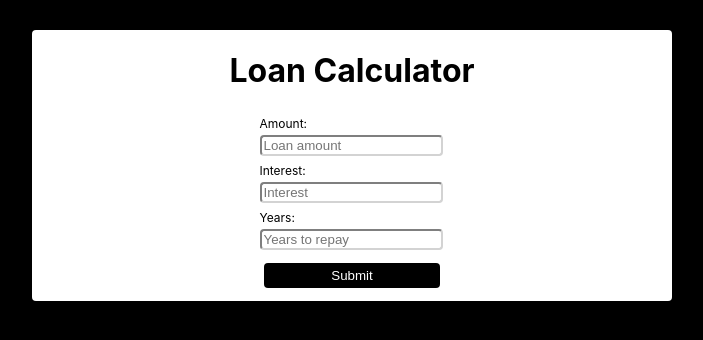
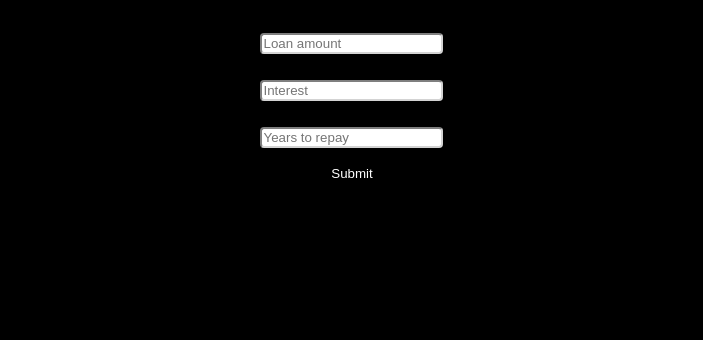
Before and after one commit to suzanamelomoraes/loan-calculator-react-hooks, a React (Create React App) app: page / in a window 1280 px wide. Shown: the top 340 px of the page, without its empty margins (288-991 px from the left). Built offline with nearby package versions, Linux system fonts and the light colour scheme.

Commit message:
refactor classnames position

```diff
--- a/src/App.js
+++ b/src/App.js
@@ -1,16 +1,13 @@
 import React from 'react';
-// import Calculator from './components/calculator/Calculator';
-import CalculatorHookForm from './components/calculator/CalculatorHookForm';
+import Calculator from './components/calculator/Calculator';
+// import CalculatorHookForm from './components/calculator/CalculatorHookForm';
 import './App.css';
 
 function App() {
   return (
-    <div className='calculator'>
-      <div className='container'>
-        <h1>Loan Calculator</h1>
-        {/* <Calculator /> */}
-        <CalculatorHookForm />
-      </div>
+    <div>
+      <Calculator />
+      {/* <CalculatorHookForm /> */}
     </div>
   );
 }
```
